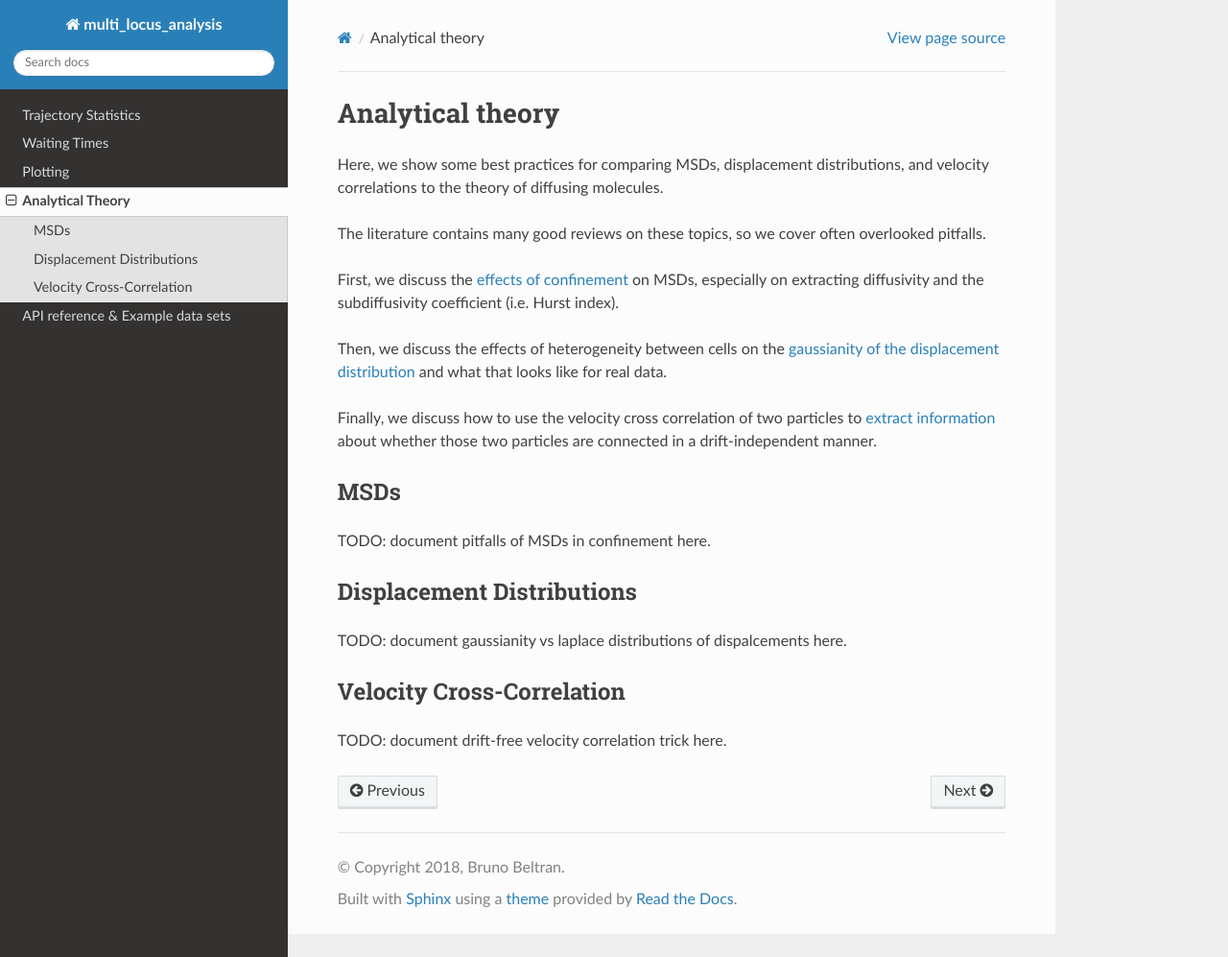
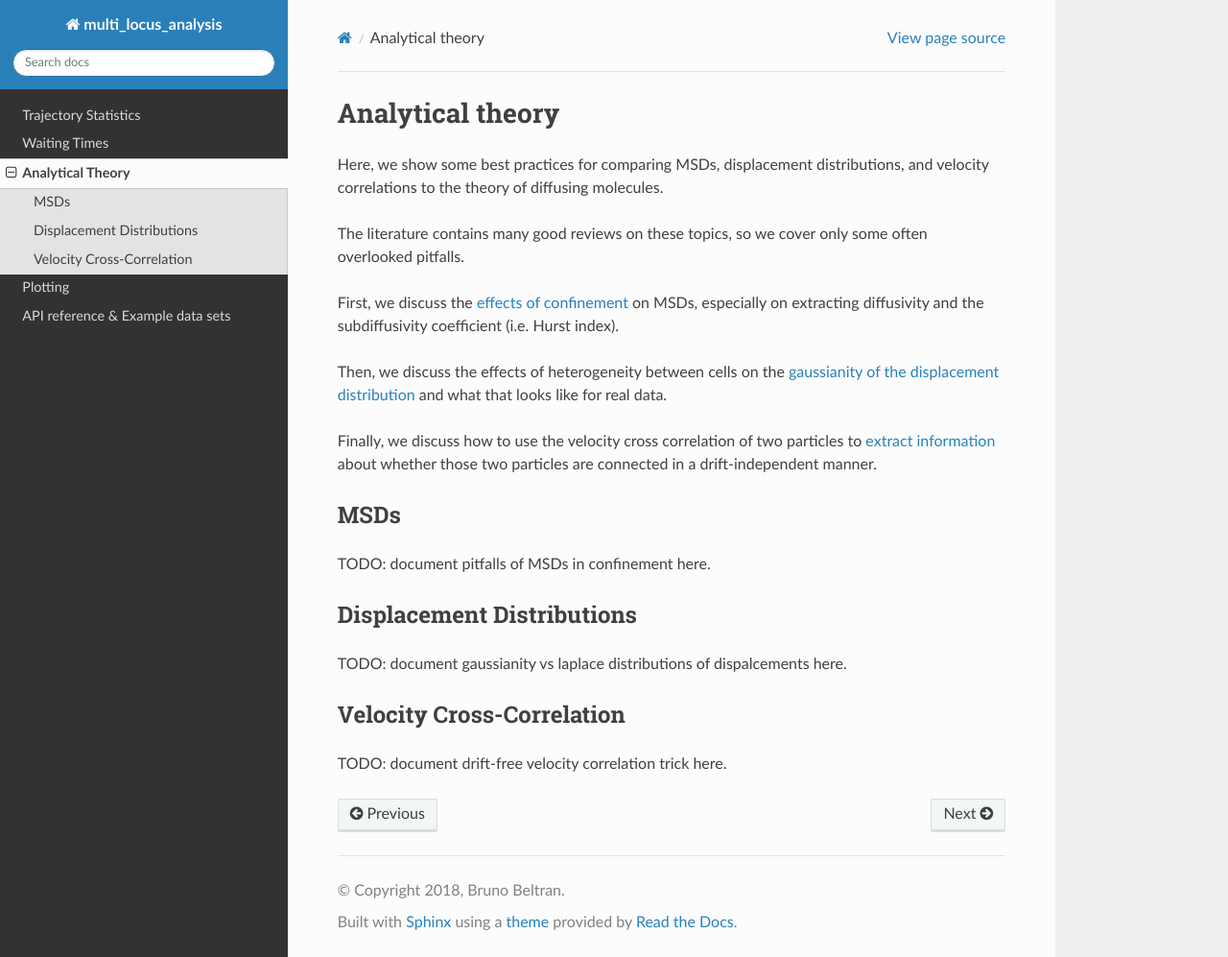
Before and after one commit to brunobeltran/multi_locus_analysis, a Sphinx documentation site: the page built from doc/source/theory.rst, in a window 1280 px wide and 997 px high. Shown: the whole window at 96% size. Built offline with Sphinx 7.4.7 and the Read the Docs theme 2.0.0, drawn with Linux system fonts in a browser that asks for light colours.

Commit message:
DOCS: better plot size, some cleanup/typos

```diff
--- a/doc/source/index.rst
+++ b/doc/source/index.rst
@@ -30,8 +30,8 @@
 
     Trajectory Statistics <stats>
     Waiting Times <finite_window>
+    Analytical Theory <theory>
     Plotting <plots>
-    Analytical Theory <theory>
     API reference & Example data sets <api>
 
 Indices and tables
--- a/doc/source/stats.rst
+++ b/doc/source/stats.rst
@@ -161,6 +161,7 @@
 .. plot::
     :context:
 
+    >>> plt.figure(figsize=[4, 3])
     >>> for label, data in mscds_per_stage.groupby('meiosis'):
     >>>     data = data.reset_index()
     >>>     data = data[data['delta'] > 0] # for log-log scale prettiness
--- a/doc/source/theory.rst
+++ b/doc/source/theory.rst
@@ -9,7 +9,7 @@
 distributions, and velocity correlations to the theory of diffusing molecules.
 
 The literature contains many good reviews on these topics, so we cover
-often overlooked pitfalls.
+only some often overlooked pitfalls.
 
 First, we discuss the :ref:`effects of confinement <analytical-msds>` on
 MSDs, especially on extracting diffusivity and the subdiffusivity
```
